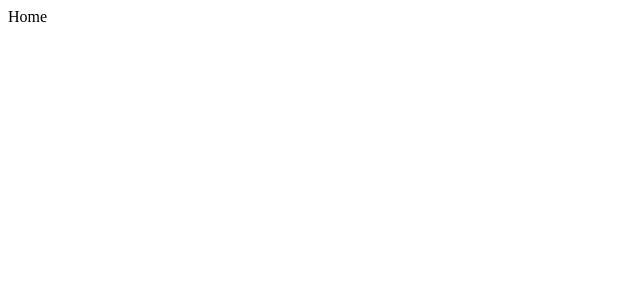
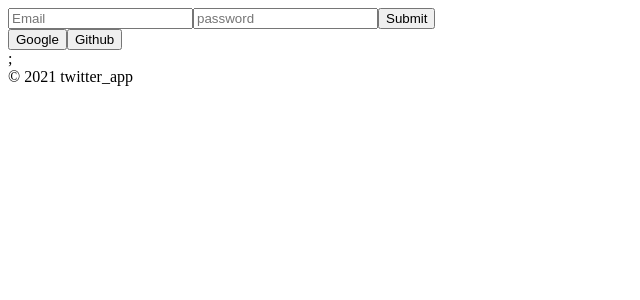
Before and after one commit to jihs2113/twitter_app, a React (Create React App) app: page /#/ in a window 1280 px wide. Shown: the top 300 px of the page, without its empty margins (0-640 px from the left). Built offline with nearby package versions, Linux system fonts and the light colour scheme; no server answers.

Commit message:
auth setting & log form

```diff
--- a/src/components/App.js
+++ b/src/components/App.js
@@ -1,8 +1,17 @@
-import React from 'react';
-import AppRouter from './Router';
+import React, { useState } from 'react';
+import AppRouter from "components/Router";
+import { authService } from "fbase";
 
 function App() {
-  return <AppRouter/>;
+
+  const [isLoggedIn, setIsLoggedIn] = useState(authService.currentUser);
+  //user를 불러와 authentication을 지정해준다.
+  return (
+    <>
+      <AppRouter isLoggedIn={isLoggedIn}/>;
+      <footer>&copy; {new Date().getFullYear()} twitter_app </footer>
+    </>
+ );
 }
 
 export default App;
--- a/src/components/Router.js
+++ b/src/components/Router.js
@@ -1,10 +1,10 @@
-import React, { useState } from "react";
+import React from "react";
 import { HashRouter as Router, Route, Switch } from "react-router-dom";
-import Auth from "../routes/Auth";
-import Home from "../routes/Home";
+import Auth from "routes/Auth";
+import Home from "routes/Home";
 
-const AppRouter = () => {
-    const [isLoggedIn, setIsLoggedIn] = useState(true);
+const AppRouter = ({isLoggedIn}) => {
+
     return (
         <Router>
             <Switch>
--- /dev/null
+++ b/src/fbase.js
@@ -0,0 +1,18 @@
+import firebase from 'firebase';
+import "firebase/auth";
+
+
+const firebaseConfig = {
+  apiKey: process.env.REACT_APP_API_KEY,
+  authDomain: process.env.REACT_APP_AUTH_DOMAIN,
+  databaseURL: process.env.REACT_APP_DATABASE_URL,
+  projectId: process.env.REACT_APP_PROJECT_ID,
+  storageBucket: process.env.REACT_APP_STORAGE_BUCKET,
+  messagingSenderId: process.env.REACT_APP_MESSAGIN_ID,
+  appId: process.env.REACT_APP_APP_ID,
+};
+
+firebase.initializeApp(firebaseConfig);
+
+export const authService = firebase.auth();
+//auth서비스를 많이 호출하려고
--- a/src/routes/Auth.js
+++ b/src/routes/Auth.js
@@ -1,5 +1,50 @@
-import React from "react";
+import React, { useState } from "react";
 
-const Auth = () => <span>Auth</span>
+const Auth = () => {
+    const [email, setEmail] = useState("");
+    const [password, setPassword] = useState("");
+    const onChange = (event) =>{
+        // console.log(event.target.name);
+        const{
+            target: {name, value},
+        } =event;
+        if (name === "email"){
+            setEmail(value);
+        }else if(name ==="password"){
+            setPassword(value);
+        }
+    };
+    const onSubmit = (event) =>{
+        event.preventDefault();
+    };
+    return (
+    <div>
+        <form>
+            <input
+                name="email"
+                type="text"
+                placeholder="Email"
+                required value={email}
+                onChange={onChange}
+            />
+            <input
+                name="password"
+                type="password"
+                placeholder="password"
+                required value={password}
+                onChange={onChange}
+            />
+            <input
+                type="submit"
+                placeholder="Log In"
 
+            />
+        </form>
+        <div>
+            <button onClick="">Google</button>
+            <button>Github</button>
+        </div>
+    </div>
+    );
+};
  export default Auth;
```
Also changed, not shown: jsconfig.json (added, +7 -0 lines), src/firebase.js (deleted, +0 -13 lines).
